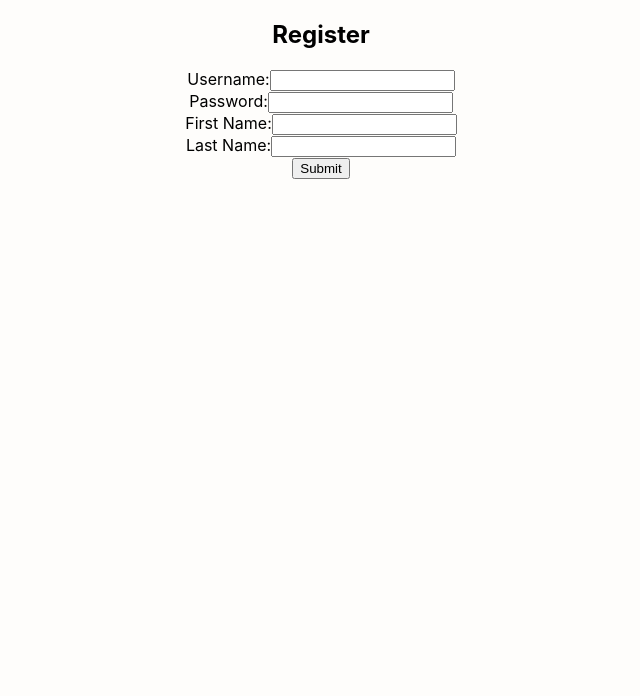
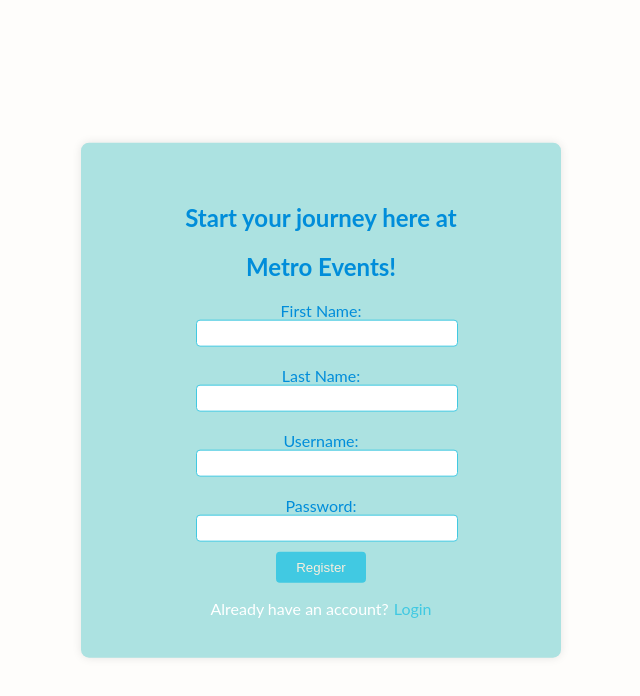
Before and after one commit to GianIraLariosa/metro, a React (Create React App) app: page /register in a window 1280 px wide. Shown: the top 696 px of the page, without its empty margins (319-959 px from the left). Built offline with nearby package versions, Linux system fonts and the light colour scheme.

Commit message:
Added popups and changed UI's

```diff
--- a/src/Create_user.js
+++ b/src/Create_user.js
@@ -1,12 +1,14 @@
 import React, { useState } from 'react';
 import axios from 'axios';
+import { useNavigate } from 'react-router-dom';
 
-const RegisterUser = () => {
+const RegisterUser = ({ setUserid, setAdminid, setOrgid }) => {
     const [username, setUsername] = useState('');
     const [password, setPassword] = useState('');
     const [firstName, setFirstName] = useState('');
     const [lastName, setLastName] = useState('');
     const [message, setMessage] = useState('');
+    const navigate = useNavigate();
 
     const handleSubmit = async (e) => {
         e.preventDefault();
@@ -20,31 +22,89 @@ const RegisterUser = () => {
         try {
             const response = await axios.post('http://localhost/metro events/create_user.php', formData);
 
-            setMessage(response.data);
+            if (response.data.message) {
+                setMessage(response.data.message);
+                // Assuming redirection or state setting based on the response
+                // setUserId(response.data.userId);
+                // navigate('/dashboard');
+            } else if (response.data.error) {
+                setMessage(response.data.error);
+            }
         } catch (error) {
             setMessage('Error submitting the form');
         }
     };
 
     return (
-        <div>
-            <h2>Register</h2>
+        <div style={{
+            backgroundColor: '#ACE2E1',
+            padding: '40px',
+            borderRadius: '8px',
+            width: '400px',
+            margin: 'auto',
+            position: 'absolute' ,
+            top: '50%',
+            left: '50%',
+            transform: 'translate(-50%, -50%)',
+            boxShadow: '0px 0px 10px rgba(0, 0, 0, 0.1)',
+            fontFamily: 'Lato, sans-serif'
+        }}>
+            <h2 style={{ textAlign: 'center', color: '#008DDA' }}>Start your journey here at</h2>
+            <h2 style={{ textAlign: 'center', color: '#008DDA' }}>Metro Events!</h2>
             <form onSubmit={handleSubmit}>
-                <label>Username:</label>
-                <input type="text" value={username} onChange={(e) => setUsername(e.target.value)} />
-                <br />
-                <label>Password:</label>
-                <input type="password" value={password} onChange={(e) => setPassword(e.target.value)} />
-                <br />
-                <label>First Name:</label>
-                <input type="text" value={firstName} onChange={(e) => setFirstName(e.target.value)} />
-                <br />
-                <label>Last Name:</label>
-                <input type="text" value={lastName} onChange={(e) => setLastName(e.target.value)} />
-                <br />
-                <button type="submit">Submit</button>
+
+                <div style={{ margin: 'auto', width: '250px' }}>
+                    <label style={{ color: '#008DDA', display: 'block' }}>First Name:</label>
+                    <input
+                        type="text"
+                        value={firstName}
+                        onChange={(e) => setFirstName(e.target.value)}
+                        required
+                        style={{ width: '100%', padding: '5px', borderRadius: '4px', border: '1px solid #41C9E2' }}
+                    />
+                </div>
+                <br></br>
+                <div style={{ margin: 'auto', width: '250px' }}>
+                    <label style={{ color: '#008DDA', display: 'block' }}>Last Name:</label>
+                    <input
+                        type="text"
+                        value={lastName}
+                        onChange={(e) => setLastName(e.target.value)}
+                        required
+                        style={{ width: '100%', padding: '5px', borderRadius: '4px', border: '1px solid #41C9E2' }}
+                    />
+                </div>
+                <br></br>
+                <div style={{ margin: 'auto', width: '250px' }}>
+                    <label style={{ color: '#008DDA', display: 'block' }}>Username:</label>
+                    <input
+                        type="text"
+                        value={username}
+                        onChange={(e) => setUsername(e.target.value)}
+                        required
+                        style={{ width: '100%', padding: '5px', borderRadius: '4px', border: '1px solid #41C9E2' }}
+                    />
+                </div>
+                <br></br>
+                <div style={{ margin: 'auto', width: '250px' }}>
+                    <label style={{ color: '#008DDA', display: 'block' }}>Password:</label>
+                    <input
+                        type="password"
+                        value={password}
+                        onChange={(e) => setPassword(e.target.value)}
+                        required
+                        style={{ width: '100%', padding: '5px', borderRadius: '4px', border: '1px solid #41C9E2' }}
+                    />
+                </div>
+                <button type="submit" style={{ backgroundColor: '#41C9E2', color: '#F7EEDD', padding: '8px 20px', borderRadius: '4px', border: 'none', marginTop: '10px', cursor: 'pointer' }}>Register</button>
             </form>
-            <p>{message}</p>
+
+            <p style={{ color: '#008DDA', textAlign: 'center', marginTop: '10px' }}>{message}</p>
+
+            <div style={{ textAlign: 'center', marginTop: '10px' }}>
+                <p style={{ display: 'inline', textDecoration: 'none', color: '#FFFFFF', marginRight: '5px' }}>Already have an account?</p>
+                <a href="/" style={{ textDecoration: 'none', color: '#41C9E2' }}>Login</a>
+            </div>
         </div>
     );
 };
--- /dev/null
+++ b/src/component/CreateEventPopup.js
@@ -0,0 +1,45 @@
+import React, { useState, useEffect, useRef } from 'react';
+import axios from 'axios';
+import Create_Event from '../create_event';
+import './popup.css';
+
+const EventPopup = ({ organizer_id, onClose }) => {
+  const [message, setMessage] = useState('');
+  const popupRef = useRef(null);
+
+  useEffect(() => {
+    const handleOutsideClick = (e) => {
+      if (popupRef.current && !popupRef.current.contains(e.target)) {
+        onClose();
+      }
+    };
+
+    document.addEventListener('mousedown', handleOutsideClick);
+
+    return () => {
+      document.removeEventListener('mousedown', handleOutsideClick);
+    };
+  }, [onClose]);
+
+  const handleEventCreate = async (eventData) => {
+    try {
+      const response = await axios.post('http://localhost/metro%20events/create_event.php', eventData);
+      console.log(response);
+      setMessage(response.data);
+    } catch (error) {
+      console.error('Error:', error);
+      setMessage('An error occurred. Please try again later.');
+    }
+  };
+
+  return (
+    <div className="popup">
+      <div ref={popupRef} className="popup-inner">
+        <Create_Event organizer_id={organizer_id} handleEventCreate={handleEventCreate} />
+        <p>{message}</p>
+      </div>
+    </div>
+  );
+};
+
+export default EventPopup;
--- /dev/null
+++ b/src/component/popup.css
@@ -0,0 +1,23 @@
+.popup {
+    position: fixed;
+    top: 0;
+    left: 0;
+    width: 100%;
+    height: 100%;
+    background-color: rgba(0, 0, 0, 0.5); /* semi-transparent background */
+    display: flex;
+    justify-content: center;
+    align-items: center;
+  }
+
+  .popup-inner {
+    background-color: white;
+    padding: 20px;
+    border-radius: 8px;
+  }
+
+  .popup button {
+    position: absolute;
+    top: 10px;
+    right: 10px;
+  }
--- a/src/create_event.js
+++ b/src/create_event.js
@@ -1,7 +1,7 @@
-import axios from "axios";
-import { useState } from "react";
+import React, { useState } from 'react';
+import axios from 'axios';
 
-function Create_Event ({ organizer_id }) {
+const Create_Event = ({ organizer_id, onClose }) => {
   const [eventName, setEventName] = useState('');
   const [eventDescription, setEventDescription] = useState('');
   const [eventDateTime, setEventDateTime] = useState('');
@@ -28,27 +28,53 @@ function Create_Event ({ organizer_id }) {
   };
 
   return (
-    <div>
-      <h2>Create Event</h2>
-      <form onSubmit={handleSubmit} method="POST">
-        <label>
-          Event Name:
-          <input type="text" value={eventName} onChange={(e) => setEventName(e.target.value)} required />
-        </label>
+    <div style={{
+      backgroundColor: '#ACE2E1',
+      padding: '10px',
+      borderRadius: '8px',
+      width: '300px',
+      margin: 'auto',
+      fontFamily: 'Lato, sans-serif'
+    }}>
+      <h2 style={{ color: '#008DDA', textAlign: 'center' }}>Create Event</h2>
+        <form onSubmit={handleSubmit} style={{ textAlign: 'center' }}>
+          <div style={{ margin: 'auto', width: '250px' }}>
+            <label style={{ color: '#008DDA', display: 'block' }}>Event Name:</label>
+            <input
+              type="text"
+              value={eventName}
+              onChange={(e) => setEventName(e.target.value)}
+              required
+              style={{ width: '100%', padding: '5px', borderRadius: '4px', border: '1px solid #41C9E2' }}
+            />
+          </div>
         <br />
-        <label>
-          Event Description:
-          <textarea value={eventDescription} onChange={(e) => setEventDescription(e.target.value)} required />
-        </label>
+          <div style={{ margin: 'auto', width: '250px' }}>
+            <label style={{ color: '#008DDA', display: 'block' }}>Description:</label>
+            <textarea
+              value={eventDescription}
+              onChange={(e) => setEventDescription(e.target.value)}
+              required
+              style={{ width: '100%', padding: '5px', borderRadius: '4px', border: '1px solid #41C9E2' }}
+            />
+          </div>
         <br />
-        <label>
-          Event Date & Time:
-          <input type="datetime-local" value={eventDateTime} onChange={(e) => setEventDateTime(e.target.value)} required />
-        </label>
+          <div style={{ margin: 'auto', width: '250px' }}>
+            <label style={{ color: '#008DDA', display: 'block' }}>Date & Time:</label>
+            <input
+              type="datetime-local"
+              value={eventDateTime}
+              onChange={(e) => setEventDateTime(e.target.value)}
+              required
+              style={{ width: '100%', padding: '5px', borderRadius: '4px', border: '1px solid #41C9E2' }}
+            />
+          </div>
         <br />
-        <button type="submit">Create Event</button>
+        <div style={{ marginTop: '10px' }}>
+          <button type="submit" style={{ backgroundColor: '#41C9E2', color: '#F7EEDD', padding: '8px 20px', borderRadius: '4px', border: 'none', cursor: 'pointer' }}>Create</button>
+        </div>
       </form>
-      <p>{message}</p>
+      <p style={{ color: '#008DDA', textAlign: 'center', marginTop: '10px' }}>{message}</p>
     </div>
   );
 }
--- a/src/login.js
+++ b/src/login.js
@@ -79,8 +79,10 @@ function Login({ setUserid, setAdminid, setOrgid }) {
       </form>
 
       <p style={{ color: '#008DDA', textAlign: 'center', marginTop: '10px' }}>{message}</p>
-
-      <button onClick={() => navigate('/register')} style={{ backgroundColor: '#41C9E2', color: '#F7EEDD', padding: '8px 20px', borderRadius: '4px', border: 'none', marginTop: '10px', cursor: 'pointer' }}>Sign Up</button>
+      <div style={{ textAlign: 'center', marginTop: '10px' }}>
+        <p style={{ display: 'inline', textDecoration: 'none', color: '#FFFFFF', marginRight: '5px' }}>Don't have an account?</p>
+        <a href="/register" style={{ textDecoration: 'none', color: '#41C9E2' }}>Register Now!</a>
+      </div>
     </div>
   );
 }
```
Also changed, not shown: src/Organizer.js (+14 -4 lines).
